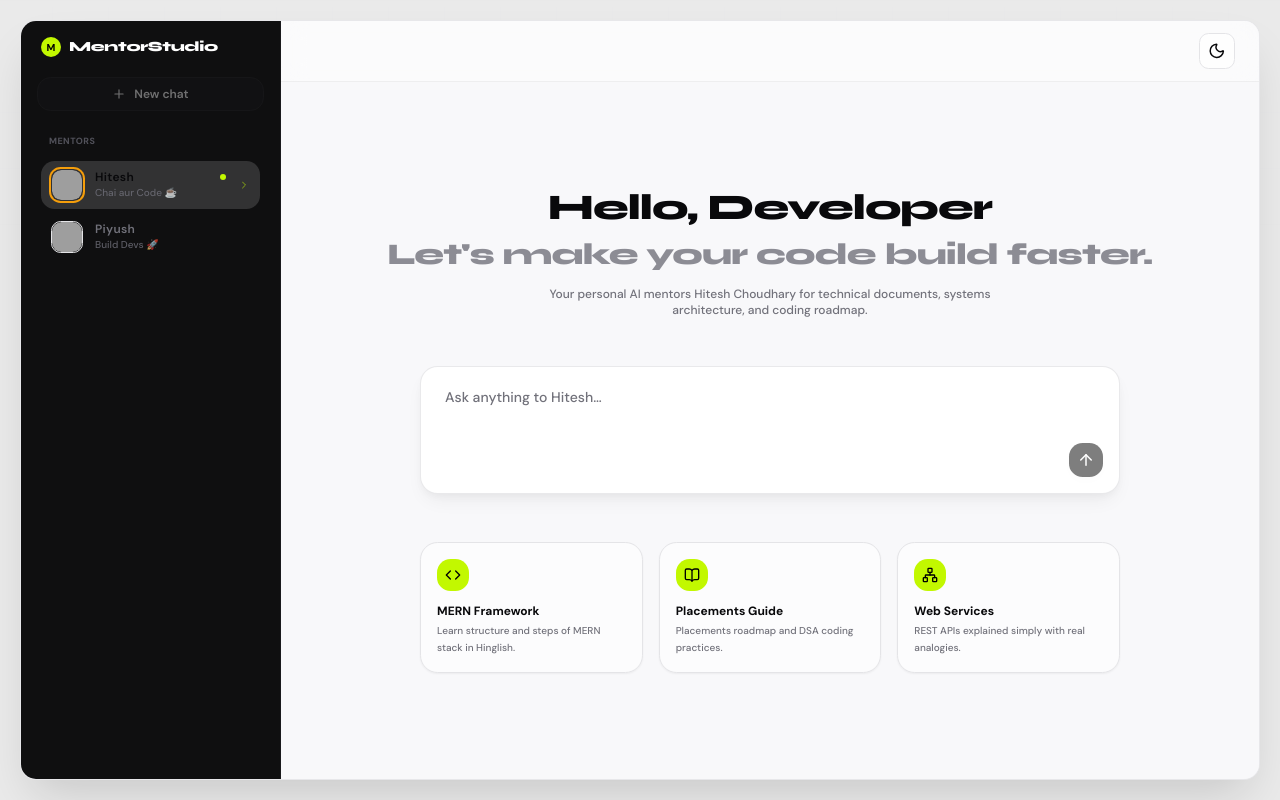
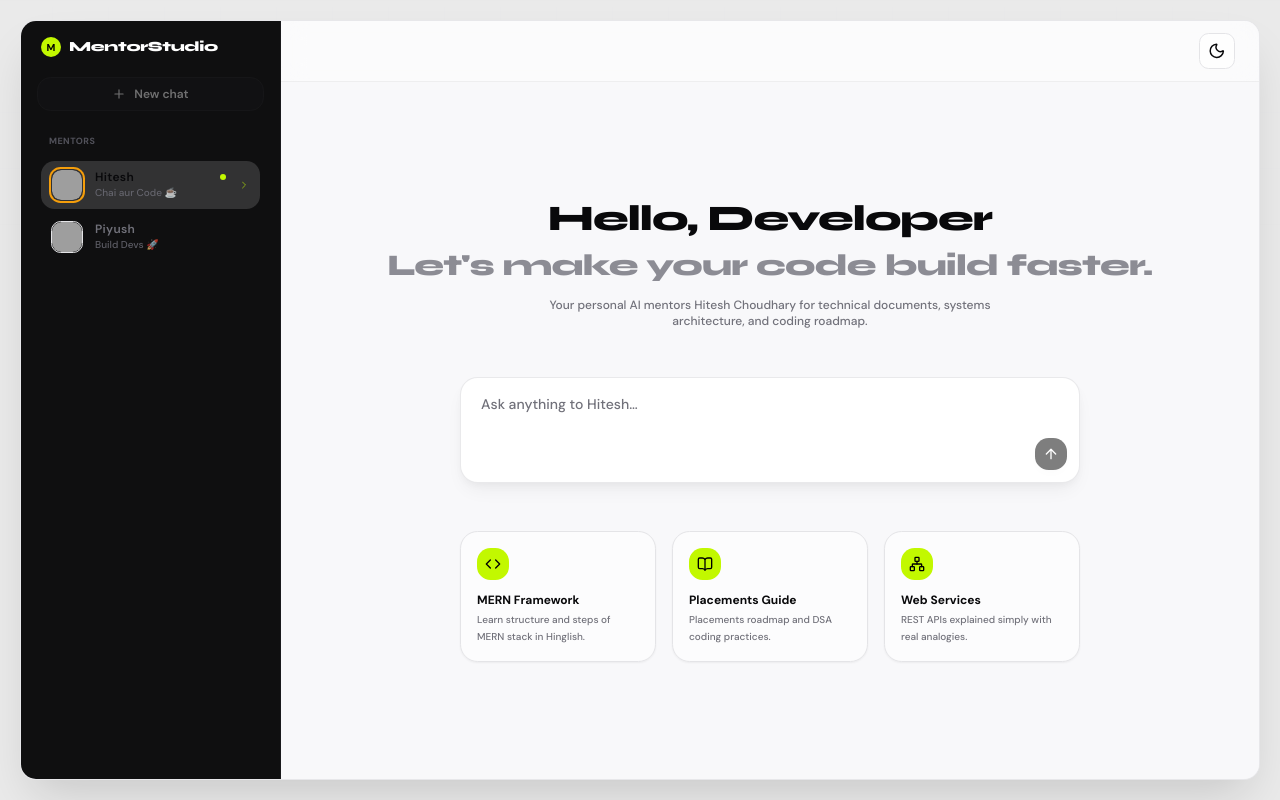
Before and after one commit to sharmadipalidev/Persona, a Next.js app: page / in a window 1280 px wide. Built offline with nearby package versions, Linux system fonts and the light colour scheme; grey boxes are pictures that could not be loaded.

Commit message:
Reduce size of composer cards in landing and active states

```diff
--- a/components/chat/chat-studio.tsx
+++ b/components/chat/chat-studio.tsx
@@ -306,36 +306,36 @@ export function ChatStudio() {
                 </div>
 
                 {/* Floating Input Composer - Center style matching the image */}
-                <div className="w-full max-w-[700px] rounded-xl border border-border/80 bg-card p-4 shadow-md">
-                  <form onSubmit={handleSubmit} className="flex flex-col gap-2">
+                <div className="w-full max-w-[620px] rounded-xl border border-border/80 bg-card p-3 shadow-md">
+                  <form onSubmit={handleSubmit} className="flex flex-col gap-1.5">
                     <textarea
                       ref={textareaRef}
                       value={input}
                       onChange={(e) => setInput(e.target.value)}
                       onKeyDown={handleKeyDown}
                       placeholder={`Ask anything to ${persona.name.split(" ")[0]}…`}
-                      rows={2}
+                      rows={1}
                       disabled={isStreaming}
-                      className="min-h-12 max-h-36 flex-1 resize-none bg-transparent border-0 outline-none focus:outline-none ring-0 focus:ring-0 px-2 py-1 text-sm font-medium text-foreground placeholder:text-muted-foreground"
+                      className="min-h-10 max-h-28 flex-1 resize-none bg-transparent border-0 outline-none focus:outline-none ring-0 focus:ring-0 px-2 py-1 text-sm font-medium text-foreground placeholder:text-muted-foreground"
                     />
 
                     {/* Bottom controls of the input card */}
-                    <div className="flex items-center justify-end pt-1">
+                    <div className="flex items-center justify-end pt-0.5">
                       {/* Right action: Send button (black button in image) */}
                       <Button
                         type="submit"
                         size="icon"
                         disabled={!input.trim() || isStreaming}
-                        className="h-8.5 w-8.5 rounded-lg bg-black text-white hover:bg-black/90 dark:bg-primary dark:text-black dark:hover:bg-primary/95 shadow transition-transform active:scale-95"
+                        className="h-8 w-8 rounded-lg bg-black text-white hover:bg-black/90 dark:bg-primary dark:text-black dark:hover:bg-primary/95 shadow transition-transform active:scale-95"
                       >
-                        <ArrowUp className="h-4.5 w-4.5" />
+                        <ArrowUp className="h-4 w-4" />
                       </Button>
                     </div>
                   </form>
                 </div>
 
                 {/* Bottom suggestion columns with Lime-Green highlight icons (EchoAI style) */}
-                <div className="w-full max-w-[700px] grid grid-cols-1 md:grid-cols-3 gap-4">
+                <div className="w-full max-w-[620px] grid grid-cols-1 md:grid-cols-3 gap-4">
                   {CARDS_SUGGESTIONS[activePersonaId].map((card) => {
                     const IconComp = card.icon;
                     return (
@@ -389,7 +389,7 @@ export function ChatStudio() {
                 </div>
               ) : null}
 
-              <div className="max-w-[800px] mx-auto flex gap-2">
+              <div className="max-w-[700px] mx-auto flex gap-2">
                 <div className="flex-1 flex items-center gap-2 rounded-xl border border-border/80 bg-card p-2 shadow-sm focus-within:ring-2 focus-within:ring-primary/20">
                   <textarea
                     ref={textareaRef}
@@ -407,14 +407,14 @@ export function ChatStudio() {
                   onClick={handleSubmit}
                   disabled={!input.trim() || isStreaming}
                   size="icon"
-                  className="h-10 w-10 shrink-0 rounded-xl bg-black text-white hover:bg-black/90 dark:bg-primary dark:text-black dark:hover:bg-primary/95 shadow transition-transform active:scale-95"
+                  className="h-9 w-9 shrink-0 rounded-xl bg-black text-white hover:bg-black/90 dark:bg-primary dark:text-black dark:hover:bg-primary/95 shadow transition-transform active:scale-95"
                 >
-                  <ArrowUp className="h-5 w-5" />
+                  <ArrowUp className="h-4.5 w-4.5" />
                 </Button>
               </div>
 
               {/* Status details bar */}
-              <div className="max-w-[800px] mx-auto flex items-center justify-between pt-3 mt-3 border-t border-border/40 text-[9px] font-mono text-muted-foreground/60 select-none">
+              <div className="max-w-[700px] mx-auto flex items-center justify-between pt-3 mt-3 border-t border-border/40 text-[9px] font-mono text-muted-foreground/60 select-none">
                 <div className="flex items-center gap-3">
                   <span className="flex items-center gap-1">
                     <span className={cn("h-1.5 w-1.5 rounded-full", isStreaming ? "bg-amber-500 animate-pulse" : "bg-emerald-500")} />
```
